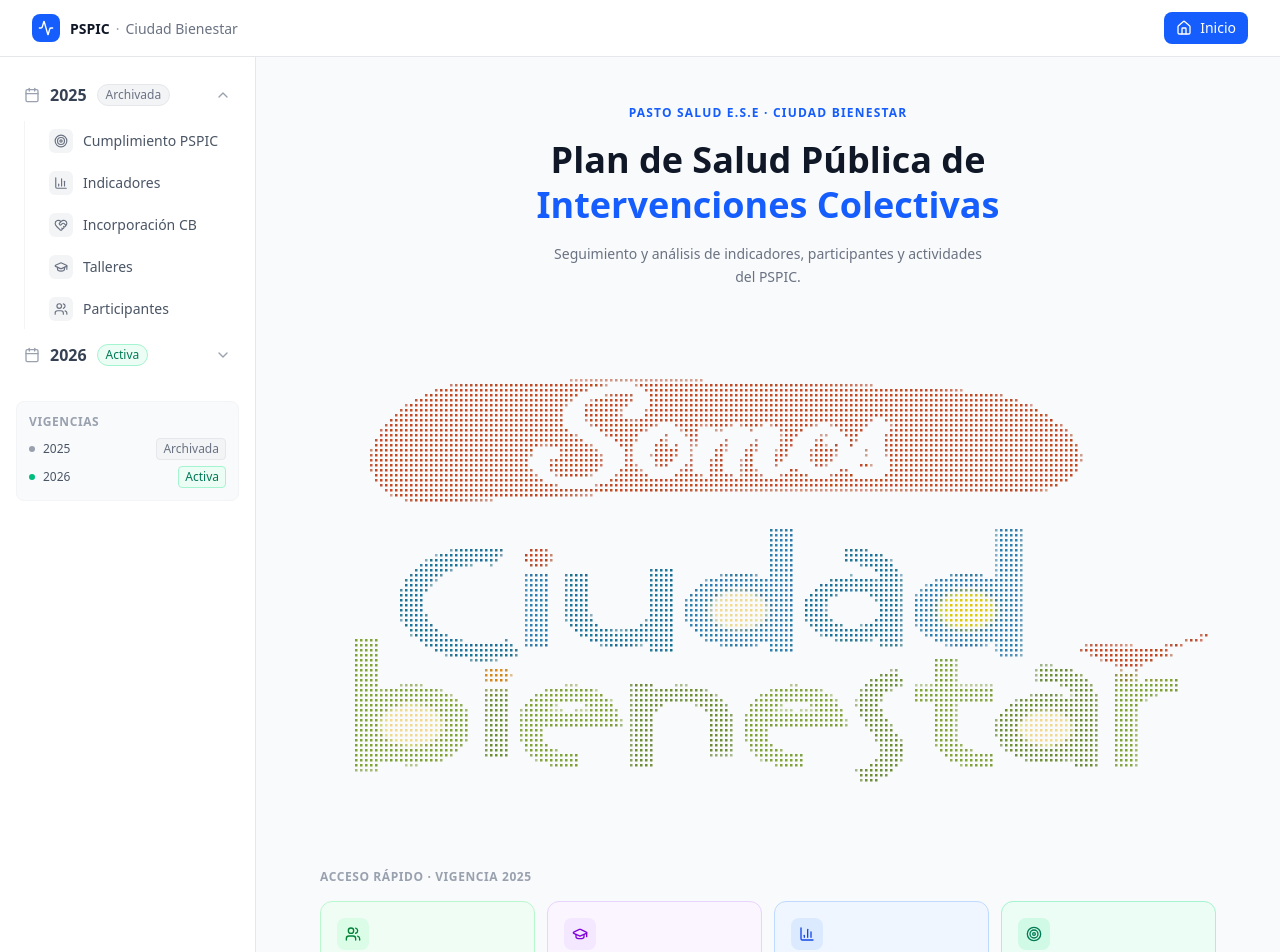
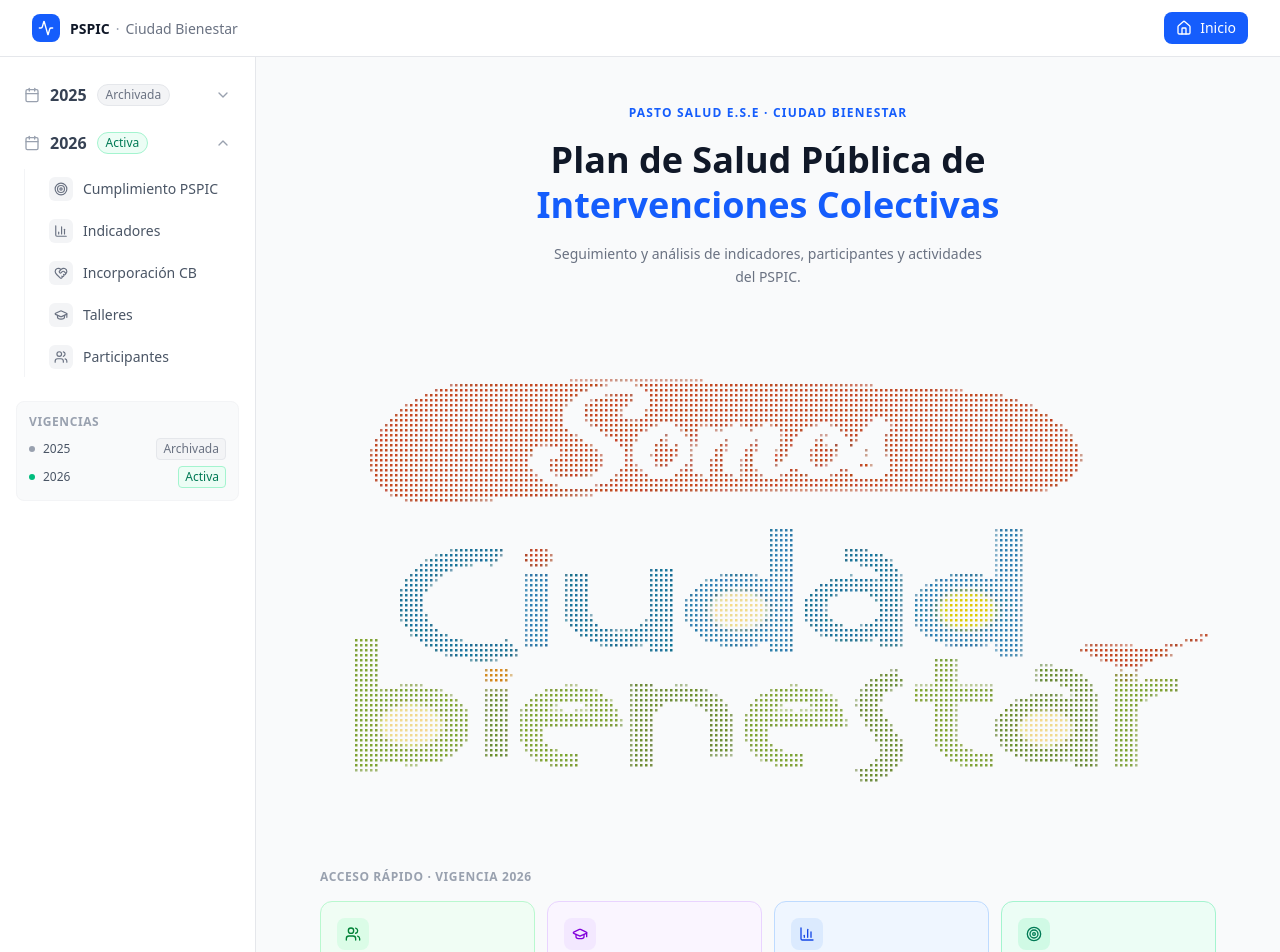
Before and after one commit to CiudadBienestar/sicb-pspic, a React (Vite) app: page / in a window 1280 px wide. Shown: the top 952 px of the page. Built offline with nearby package versions, Linux system fonts and the light colour scheme.

Commit message:
Fix dashboard navigation and filters for 2026, remove redundant summary card, and clean up charts/filter code

```diff
--- a/src/components/Dashboard.jsx
+++ b/src/components/Dashboard.jsx
@@ -139,14 +139,16 @@ const STATUS_CONFIG = {
   },
 };
 
+const CURRENT_YEAR =
+  AVAILABLE_YEARS.find((year) => VIGENCIAS_CONFIG[year]?.status === "active") ||
+  AVAILABLE_YEARS[0];
+
 // ── Dashboard principal ───────────────────────────────────────────────────────
 
 const Dashboard = () => {
-  const [activeSection, setActiveSection] = useState(() =>
-    localStorageHelper.get("activeSection", "home")
-  );
+  const [activeSection, setActiveSection] = useState("home");
   const [expandedYear, setExpandedYear] = useState(() =>
-    localStorageHelper.get("expandedYear", AVAILABLE_YEARS[0])
+    localStorageHelper.get("expandedYear", CURRENT_YEAR)
   );
   const [isMobileMenuOpen, setIsMobileMenuOpen] = useState(false);
   const [participantesGlobal, setParticipantesGlobal] = useState(0);
@@ -600,13 +602,13 @@ const LoadingState = () => (
 // ── HomePage ──────────────────────────────────────────────────────────────────
 
 const QUICK_ACCESS = [
-  { key: "participantes", year: AVAILABLE_YEARS[0] },
-  { key: "talleres", year: AVAILABLE_YEARS[0] },
-  { key: "indicadores", year: AVAILABLE_YEARS[0] },
-  { key: "cumplimiento", year: AVAILABLE_YEARS[0] },
+  { key: "participantes", year: CURRENT_YEAR },
+  { key: "talleres", year: CURRENT_YEAR },
+  { key: "indicadores", year: CURRENT_YEAR },
+  { key: "cumplimiento", year: CURRENT_YEAR },
 ];
 
-const HomePage = React.memo(({ participantesGlobal, menuItems, handleSectionClick }) => (
+const HomePage = React.memo(({ participantesGlobal, handleSectionClick }) => (
   <div className="max-w-4xl mx-auto space-y-10">
 
     {/* Hero */}
@@ -648,7 +650,7 @@ const HomePage = React.memo(({ participantesGlobal, menuItems, handleSectionClic
     {/* Acceso rápido */}
     <div>
       <p className="text-xs font-semibold text-gray-400 uppercase tracking-wider mb-4">
-        Acceso rápido · Vigencia {AVAILABLE_YEARS[0]}
+        Acceso rápido · Vigencia {CURRENT_YEAR}
       </p>
       <div className="grid grid-cols-2 lg:grid-cols-4 gap-3">
         {QUICK_ACCESS.map(({ key, year }) => {
@@ -706,6 +708,8 @@ const PageLayout = React.memo(
             <ExportReportButton
               containerId={exportId}
               title={`${exportTitle}_${year}`}
+              reportTitle={`${exportTitle} ${year}`}
+              subtitle={`${subtitle} – ${year}`}
             />
           )}
         </div>
--- a/src/components/common/ChartsSection.jsx
+++ b/src/components/common/ChartsSection.jsx
@@ -333,7 +333,7 @@ const ChartsSection = ({
         </div>
       );
     },
-    [groupByField, downloadChartAsPNG, CustomTooltip]
+    [groupByField, downloadChartAsPNG]
   );
 
   // ── Campos a renderizar según tab ────────────────────────────────────────────
--- a/src/components/common/DashboardParticipantesBase.jsx
+++ b/src/components/common/DashboardParticipantesBase.jsx
@@ -78,12 +78,50 @@ const normalizeRows = (rows, columnMap) =>
     return normalizedRow;
   });
 
+const MESES_ES_BASE = [
+  "enero", "febrero", "marzo", "abril", "mayo", "junio",
+  "julio", "agosto", "septiembre", "octubre", "noviembre", "diciembre",
+];
+
+const extractMonthBase = (value) => {
+  if (!value) return null;
+  const str = value.toString().trim();
+  const normalized = str.normalize("NFD").replace(/[\u0300-\u036f]/g, "").trim().toLowerCase();
+  const byName = MESES_ES_BASE.find((m) => normalized.includes(m));
+  if (byName) return byName.charAt(0).toUpperCase() + byName.slice(1);
+
+  let date = null;
+  const ddmmyyyy = str.match(/^(\d{1,2})[/\-.](\d{1,2})[/\-.](\d{2,4})$/);
+  if (ddmmyyyy) {
+    const [, d, m, y] = ddmmyyyy;
+    const fullYear = y.length === 2 ? `20${y}` : y;
+    date = new Date(`${fullYear}-${m.padStart(2, "0")}-${d.padStart(2, "0")}`);
+  } else {
+    date = new Date(str);
+  }
+
+  if (date && !isNaN(date.getTime())) {
+    const mes = MESES_ES_BASE[date.getMonth()];
+    return mes.charAt(0).toUpperCase() + mes.slice(1);
+  }
+  return null;
+};
+
 const applyFilters = (data, columnMap, filters) => {
   if (!filters || Object.keys(filters).length === 0) return data;
 
   return data.filter((item) =>
     Object.entries(filters).every(([key, value]) => {
       if (!value || value === "Todos") return true;
+
+      // Filtro especial de mes: compara contra la columna "fecha"
+      if (key === "mes") {
+        const fechaCol = columnMap["fecha"] || "Fecha";
+        const resolvedCol = findColumnKey(item, fechaCol);
+        const mes = extractMonthBase(item[resolvedCol]);
+        return normalizeText(mes) === normalizeText(value);
+      }
+
       return normalizeText(item[columnMap[key]]) === normalizeText(value);
     })
   );
@@ -125,15 +163,18 @@ const DashboardParticipantesBase = ({
     [colAcciones, colProcesos]
   );
 
-  const filteredAcciones = useMemo(
-    () => applyFilters(acciones, colAcciones, filters),
-    [acciones, colAcciones, filters]
-  );
+  // Separa filtros según su aplicabilidad:
+  // - "mes" solo aplica a acciones
+  // - el resto aplica a ambos
+  const filteredAcciones = useMemo(() => {
+    return applyFilters(acciones, colAcciones, filters);
+  }, [acciones, colAcciones, filters]);
 
-  const filteredProcesos = useMemo(
-    () => applyFilters(procesos, colProcesos, filters),
-    [procesos, colProcesos, filters]
-  );
+  const filteredProcesos = useMemo(() => {
+    // Excluir el filtro "mes" para procesos (no tienen columna Fecha)
+    const { mes: _mes, ...filtrosSinMes } = filters;
+    return applyFilters(procesos, colProcesos, filtrosSinMes);
+  }, [procesos, colProcesos, filters]);
 
   const filteredData = useMemo(() => {
     if (tab === "acciones") return filteredAcciones;
--- a/src/components/common/ExportButton.jsx
+++ b/src/components/common/ExportButton.jsx
@@ -6,7 +6,7 @@ export default function ExportReportButton({
   containerId,
   title = "Reporte_PSPIC",
   reportTitle = "Participantes PSPIC",
-  subtitle = "Estrategia Ciudad Bienestar – 2025",
+  subtitle = "Estrategia Ciudad Bienestar",
   className = ""
 }) {
   const [isGenerating, setIsGenerating] = useState(false);
--- a/src/components/common/Filters.jsx
+++ b/src/components/common/Filters.jsx
@@ -37,6 +37,47 @@ const FIELD_ALIASES = {
   equipo: ["equipo/problematica", "eje/equipo", "equipo"],
   entorno: ["entornos abordados", "entorno"],
   zona: ["zona"],
+  pic: ["tecnologias del pic implementadas", "tecnologias del pic", "pic implementadas", "pic"],
+};
+
+// Nombre de meses en español para ordenar
+const MESES_ES = [
+  "enero", "febrero", "marzo", "abril", "mayo", "junio",
+  "julio", "agosto", "septiembre", "octubre", "noviembre", "diciembre",
+];
+
+/**
+ * Intenta extraer el mes desde un valor de fecha.
+ * Acepta: Date serializable, "dd/mm/yyyy", "yyyy-mm-dd", nombre de mes, número de mes.
+ */
+const extractMonth = (value) => {
+  if (!value) return null;
+  const str = value.toString().trim();
+
+  // Nombre de mes directo
+  const normalized = normalizeText(str);
+  const byName = MESES_ES.find((m) => normalized.includes(m));
+  if (byName) return byName.charAt(0).toUpperCase() + byName.slice(1);
+
+  // Intentar parsear como fecha
+  let date = null;
+
+  // dd/mm/yyyy o d/m/yyyy
+  const ddmmyyyy = str.match(/^(\d{1,2})[/\-.](\d{1,2})[/\-.](\d{2,4})$/);
+  if (ddmmyyyy) {
+    const [, d, m, y] = ddmmyyyy;
+    const fullYear = y.length === 2 ? `20${y}` : y;
+    date = new Date(`${fullYear}-${m.padStart(2, "0")}-${d.padStart(2, "0")}`);
+  } else {
+    date = new Date(str);
+  }
+
+  if (date && !isNaN(date.getTime())) {
+    const mes = MESES_ES[date.getMonth()];
+    return mes.charAt(0).toUpperCase() + mes.slice(1);
+  }
+
+  return null;
 };
 
 const findColumnKey = (row, expectedColumn, field) => {
@@ -66,6 +107,9 @@ const FilterSelect = ({ label, field, tab, acciones, procesos, columns, filters,
   const colA = columns.acciones;
   const colP = columns.procesos;
 
+  // Campo "mes" es especial: extrae el mes de la columna "fecha" de acciones
+  const isMesField = field === "mes";
+
   const getColumnName = useCallback(
     (f, type) => (type === "acciones" ? colA[f] : colP[f]) || f,
     [colA, colP]
@@ -79,17 +123,26 @@ const FilterSelect = ({ label, field, tab, acciones, procesos, columns, filters,
 
   const getItemValue = useCallback(
     (item, f) => {
+      if (f === "mes") {
+        // Lee la columna "fecha" de acciones
+        const fechaCol = colA["fecha"] || "Fecha";
+        const resolvedCol = findColumnKey(item, fechaCol, "fecha");
+        const value = extractMonth(item[resolvedCol]);
+        return value;
+      }
+
       const getValue = (type) => {
         const columnName = getColumnName(f, type);
         const resolvedColumn = findColumnKey(item, columnName, f);
-        return item[resolvedColumn];
+        const value = item[resolvedColumn];
+        return value;
       };
 
       if (tab === "acciones") return getValue("acciones");
       if (tab === "procesos") return getValue("procesos");
       return getValue("acciones") || getValue("procesos");
     },
-    [tab, getColumnName]
+    [tab, getColumnName, colA]
   );
 
   // Datos con todos los filtros aplicados excepto el actual (cascada)
@@ -122,8 +175,15 @@ const FilterSelect = ({ label, field, tab, acciones, procesos, columns, filters,
       set = collectValues(currentData);
     }
 
-    return Array.from(set).sort((a, b) => a.localeCompare(b, "es", { sensitivity: "base" }));
-  }, [filteredData, currentData, field, getItemValue]);
+    return Array.from(set).sort((a, b) => {
+      if (isMesField) {
+        const ia = MESES_ES.indexOf(a.toLowerCase());
+        const ib = MESES_ES.indexOf(b.toLowerCase());
+        return ia - ib;
+      }
+      return a.localeCompare(b, "es", { sensitivity: "base" });
+    });
+  }, [filteredData, currentData, field, getItemValue, isMesField]);
 
   const valueCount = values.length;
 
@@ -198,6 +258,32 @@ const Filters = ({
     [setFilters]
   );
 
+  // Filtros visibles según el tab activo (respeta onlyTabs)
+  const visibleFields = useMemo(
+    () =>
+      filterFields.filter(({ onlyTabs }) => {
+        if (!onlyTabs) return true;
+        if (tab === "todo") return onlyTabs.includes("acciones") && onlyTabs.includes("procesos");
+        return onlyTabs.includes(tab);
+      }),
+    [filterFields, tab]
+  );
+
+  // Cuando cambia el tab, limpiar filtros que ya no son aplicables
+  const prevTabRef = React.useRef(tab);
+  React.useEffect(() => {
+    if (prevTabRef.current !== tab) {
+      prevTabRef.current = tab;
+      const visibleFieldKeys = new Set(visibleFields.map((f) => f.field));
+      setFilters((prev) => {
+        const filtered = Object.fromEntries(
+          Object.entries(prev).filter(([k]) => visibleFieldKeys.has(k))
+        );
+        return Object.keys(filtered).length === Object.keys(prev).length ? prev : filtered;
+      });
+    }
+  }, [tab, visibleFields, setFilters]);
+
   const activeFilters = useMemo(
     () => Object.entries(filters).filter(([, v]) => v),
     [filters]
@@ -230,7 +316,7 @@ const Filters = ({
       </div>
 
       <div className="grid grid-cols-1 sm:grid-cols-2 lg:grid-cols-4 gap-4 mb-4">
-        {filterFields.map(({ field, label }) => (
+        {visibleFields.map(({ field, label }) => (
           <FilterSelect
             key={field}
             label={label}
--- a/src/components/common/SummaryCards.jsx
+++ b/src/components/common/SummaryCards.jsx
@@ -58,7 +58,8 @@ const CARD_CONFIG = {
 };
 
 // Tarjeta individual
-const StatCard = ({ icon: Icon, label, value, configKey }) => {
+const StatCard = (props) => {
+  const { icon: Icon, label, value, configKey } = props;
   const c = CARD_CONFIG[configKey];
   return (
     <div className={`rounded-xl border p-4 flex items-start gap-3 ${c.bg} ${c.border}`}>
@@ -148,20 +149,6 @@ const SummaryCards = ({
         configKey="participantes"
       />
 
-      {/* Tarjeta específica por tab */}
-      {tab !== "todo" && (
-        <StatCard
-          icon={tab === "acciones" ? Goal : GraduationCap}
-          label={
-            tab === "acciones"
-              ? "Acciones masivas / informativas"
-              : "Procesos formativos"
-          }
-          value={participantesTotal.toLocaleString("es-CO")}
-          configKey={tab === "acciones" ? "acciones" : "procesos"}
-        />
-      )}
-
       {/* % de participación */}
       <StatCard
         icon={Percent}
--- a/src/components/vigencias/2025/DashboardCumplimiento.jsx
+++ b/src/components/vigencias/2025/DashboardCumplimiento.jsx
@@ -136,7 +136,7 @@ const filtros = ["Equipo", "Estado", "Entornos", "Tecnologías"];
 
 function DashboardActividades() {
   const { data, loading, error } = useGoogleSheetData(SHEET_ID, SHEETS);
-  const actividadesData = data.actividades || [];
+  const actividadesData = useMemo(() => data.actividades || [], [data.actividades]);
  const [filtrosSeleccionados, setFiltrosSeleccionados] = useState({
   Equipo: "",
   Estado: "",
--- a/src/components/vigencias/2025/DashboardIndicadores.jsx
+++ b/src/components/vigencias/2025/DashboardIndicadores.jsx
@@ -207,7 +207,7 @@ const filtros = ["Equipo", "Indicador Aplicado", "Grupo Poblacional", "Ámbito"]
 
 function DashboardIndicadores() {
   const { data, loading, error } = useGoogleSheetData(SHEET_ID, SHEETS);
-  const indicadoresData = data.indicadores || [];
+  const indicadoresData = useMemo(() => data.indicadores || [], [data.indicadores]);
 
   const [filtrosSeleccionados, setFiltrosSeleccionados] = useState({
     Equipo: "",
--- a/src/components/vigencias/2026/DashboardParticipantes.jsx
+++ b/src/components/vigencias/2026/DashboardParticipantes.jsx
@@ -26,7 +26,9 @@ const filterFields = [
   { field: "entorno",   label: "Entornos Abordados" },
   { field: "actividad", label: "Actividad/Proceso" },
   { field: "zona",      label: "Zona" },
-];
+  { field: "pic",       label: "Tecnologías del PIC", onlyTabs: ["acciones", "procesos"] },
+  { field: "mes",       label: "Mes",                 onlyTabs: ["acciones"] },
+]
 
 const DashboardParticipantes2026 = ({ setParticipantesGlobal }) => {
   // Obtener config aquí dentro para evitar crash si retorna null
--- a/src/config/vigencias.js
+++ b/src/config/vigencias.js
@@ -134,8 +134,9 @@ export const VIGENCIAS_CONFIG = {
           etnia: "Etnia",
           comuna: "Comuna/Corregimiento",
           no: "No de Identificación",
-          // Nuevas columnas 2026 — agregar aquí:
-          // nuevaColumna: "Nombre en el Sheet",
+          // Nuevas columnas 2026:
+          pic: "Tecnologías del PIC Implementadas",
+          fecha: "Fecha",
         },
         procesos: {
           equipo: "Equipo/Problemática",
@@ -152,6 +153,7 @@ export const VIGENCIAS_CONFIG = {
           salud: "Tipo de afiliación a Salud",
           no: "No de Identificación",
           // Nuevas columnas 2026:
+          pic: "Tecnologías del PIC Implementadas",
         },
       },
     },
```
Also changed, not shown: src/components/vigencias/2025/DashboardParticipantes.jsx (+21 -1 lines).
